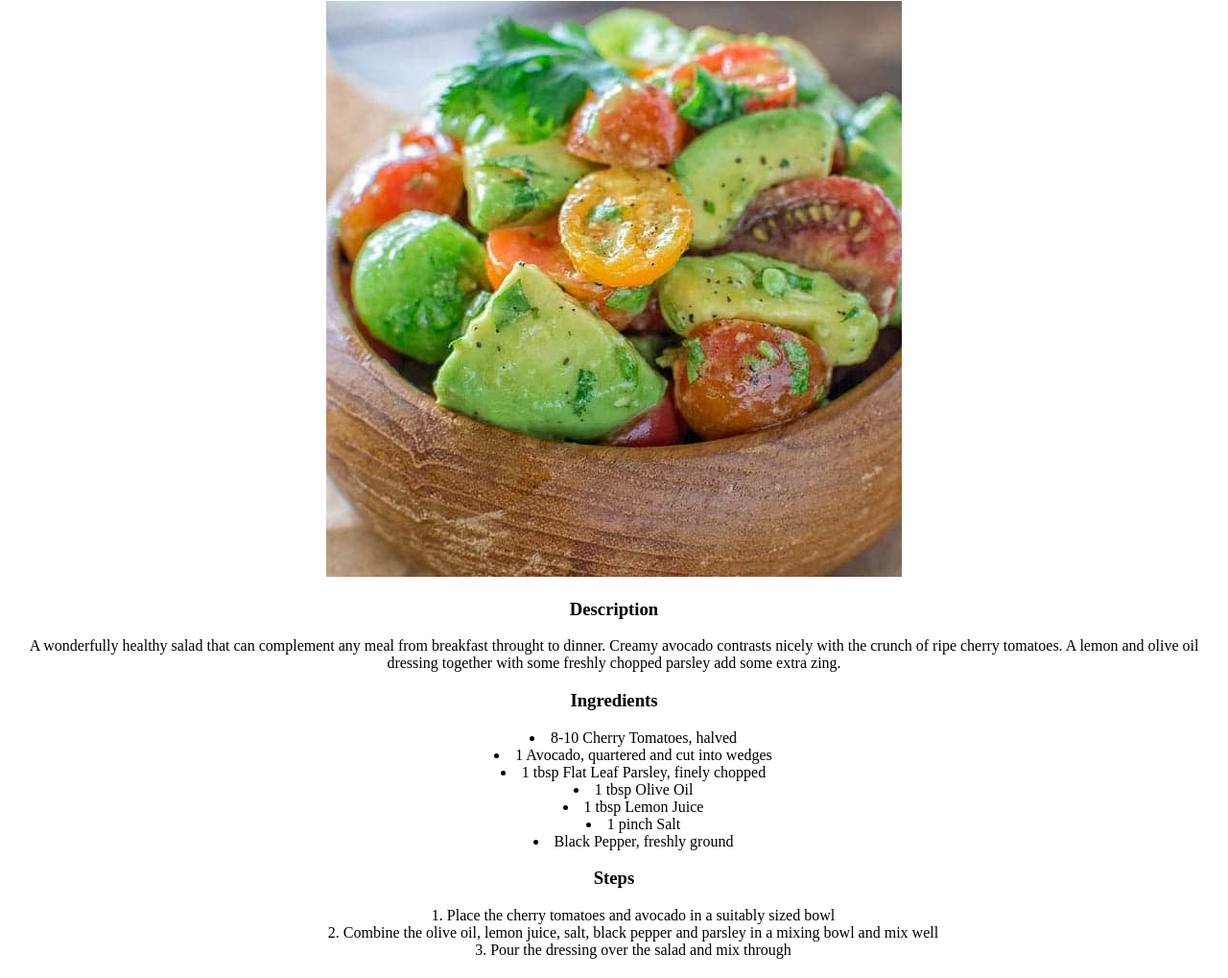
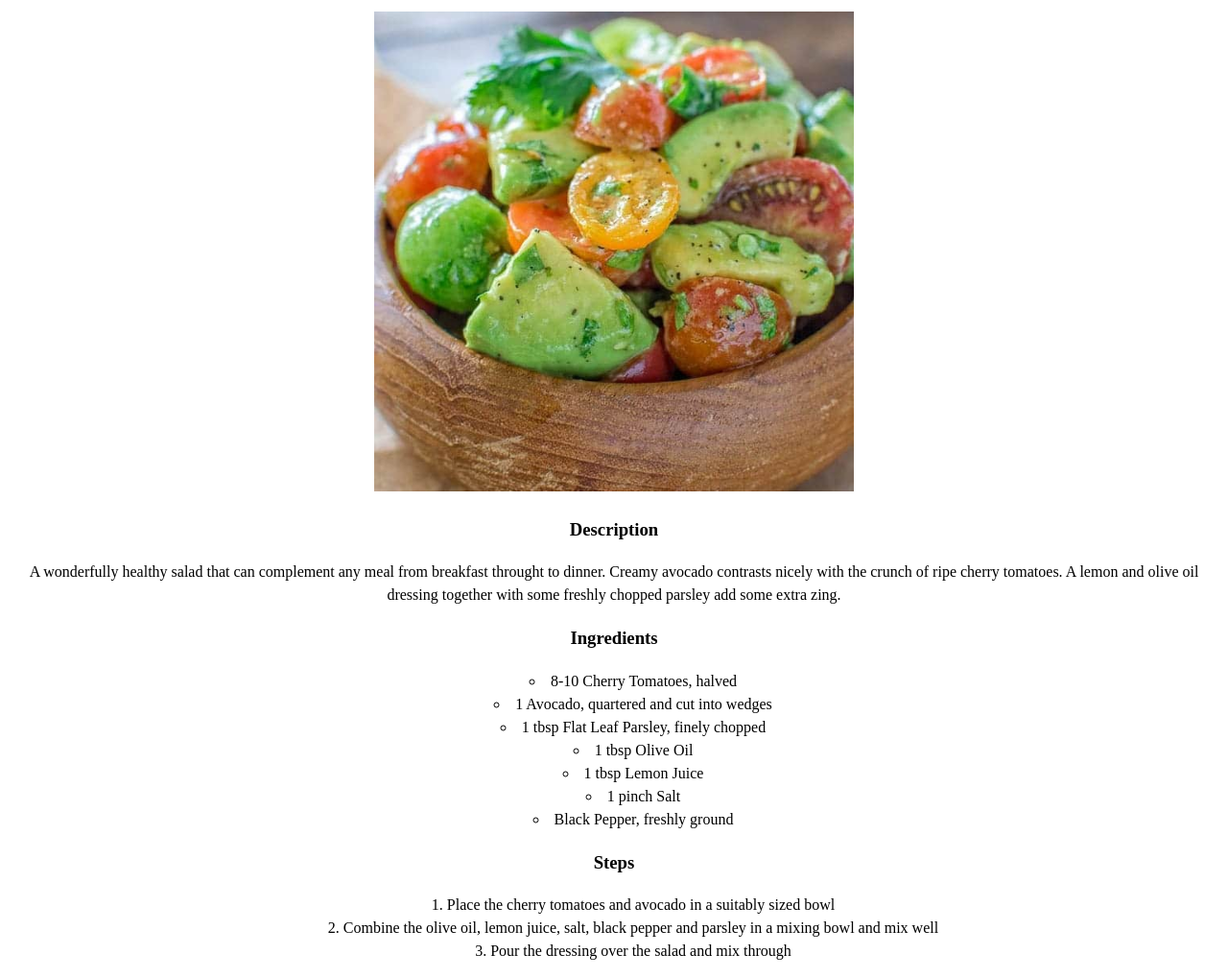
Before and after one commit to andy-vii/odin-recipes, a plain HTML site: page recipes/avotomato.html in a window 1280 px wide. Shown: the part 79-1098 px from the top of the page at 96% size. Drawn offline with Linux system fonts and the light colour scheme.

Commit message:
Add list styles and resize images

```diff
--- a/css/styles.css
+++ b/css/styles.css
@@ -1,9 +1,18 @@
 * {
     text-align: center;
-    align-items: center;
+    line-height: 1.5;
 }
 
 ul,
 ol {
     list-style-position: inside;
 }
+
+ul {
+    list-style-type: circle;
+}
+
+img {
+    width: 500px;
+    height: auto;
+}
```
